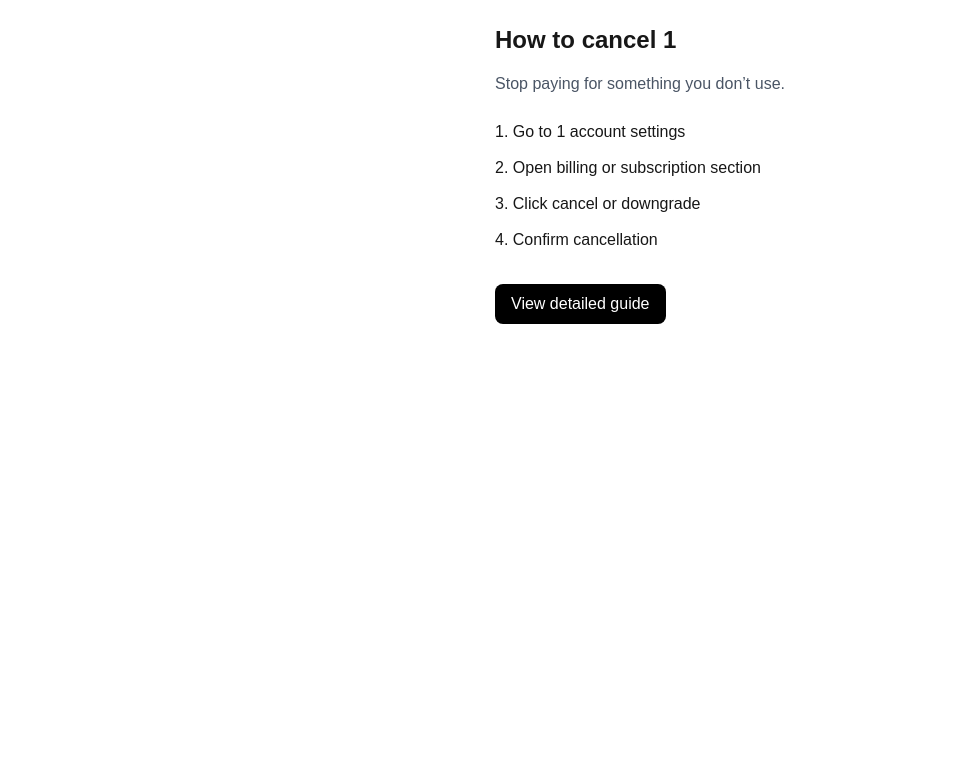
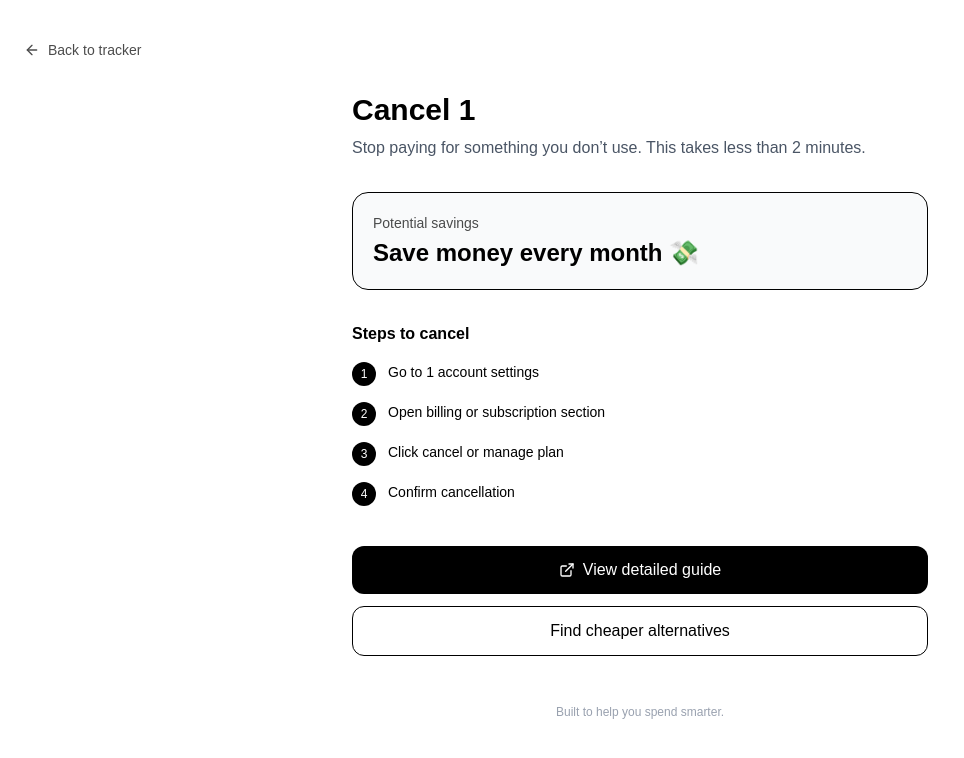
Before and after one commit to editzap/subscription-tracker, a Next.js app: page /cancel/1 in a window 1280 px wide. Shown: the top 758 px of the page, without its empty margins (0-964 px from the left). Built offline with nearby package versions, Linux system fonts and the light colour scheme.

Commit message:
premium cancel page UI

```diff
--- a/app/cancel/[service]/page.tsx
+++ b/app/cancel/[service]/page.tsx
@@ -1,29 +1,95 @@
 "use client";
 
+import { useRouter } from "next/navigation";
+import { ArrowLeft, ExternalLink } from "lucide-react";
+import { motion } from "framer-motion";
+
 export default function CancelPage({ params }: any) {
+  const router = useRouter();
   const service = params.service;
 
-  const formatted =
-    service.charAt(0).toUpperCase() + service.slice(1);
+  // Format name
+  const formatted = service
+    .replace(/-/g, " ")
+    .replace(/\b\w/g, (c: string) => c.toUpperCase());
 
   return (
-    <div className="min-h-screen p-6 max-w-xl mx-auto">
+    <div className="min-h-screen bg-white text-black px-6 py-10">
 
-      <h1 className="text-2xl font-bold mb-4">
-        How to cancel {formatted}
+      {/* Back */}
+      <button
+        onClick={() => router.push("/tracker")}
+        className="flex items-center gap-2 text-sm mb-8 opacity-70 hover:opacity-100 transition"
+      >
+        <ArrowLeft size={16} />
+        Back to tracker
+      </button>
+
+      <div className="max-w-xl mx-auto">
+
+        {/* Header */}
+        <motion.div
+          initial={{ opacity: 0, y: 20 }}
+          animate={{ opacity: 1, y: 0 }}
+          className="mb-8"
+        >
+          <h1 className="text-3xl font-bold mb-2">
+            Cancel {formatted}
           </h1>
 
-      <p className="mb-6 text-gray-600">
+          <p className="text-gray-600">
             Stop paying for something you don’t use.
+            This takes less than 2 minutes.
           </p>
+        </motion.div>
 
-      <div className="space-y-3 mb-8">
-        <p>1. Go to {formatted} account settings</p>
-        <p>2. Open billing or subscription section</p>
-        <p>3. Click cancel or downgrade</p>
-        <p>4. Confirm cancellation</p>
+        {/* Highlight Card */}
+        <motion.div
+          initial={{ opacity: 0 }}
+          animate={{ opacity: 1 }}
+          className="p-5 rounded-2xl border mb-8 bg-gray-50"
+        >
+          <p className="text-sm opacity-70 mb-1">
+            Potential savings
+          </p>
+          <p className="text-2xl font-semibold">
+            Save money every month 💸
+          </p>
+        </motion.div>
+
+        {/* Steps */}
+        <motion.div
+          initial={{ opacity: 0, y: 10 }}
+          animate={{ opacity: 1, y: 0 }}
+          className="mb-10"
+        >
+          <h2 className="font-semibold mb-4">
+            Steps to cancel
+          </h2>
+
+          <div className="space-y-4 text-sm">
+            {[
+              `Go to ${formatted} account settings`,
+              "Open billing or subscription section",
+              "Click cancel or manage plan",
+              "Confirm cancellation",
+            ].map((step, i) => (
+              <div key={i} className="flex gap-3">
+                <div className="w-6 h-6 rounded-full bg-black text-white text-xs flex items-center justify-center">
+                  {i + 1}
                 </div>
+                <p>{step}</p>
+              </div>
+            ))}
+          </div>
+        </motion.div>
 
+        {/* Actions */}
+        <motion.div
+          initial={{ opacity: 0 }}
+          animate={{ opacity: 1 }}
+          className="flex flex-col gap-3"
+        >
           <button
             onClick={() =>
               window.open(
@@ -31,11 +97,28 @@ export default function CancelPage({ params }: any) {
                 "_blank"
               )
             }
-        className="bg-black text-white px-4 py-2 rounded-lg"
+            className="flex items-center justify-center gap-2 bg-black text-white py-3 rounded-xl hover:scale-[1.02] transition"
           >
+            <ExternalLink size={16} />
             View detailed guide
           </button>
 
+          <button
+            onClick={() =>
+              alert("Coming soon: better alternatives")
+            }
+            className="border py-3 rounded-xl hover:bg-gray-100 transition"
+          >
+            Find cheaper alternatives
+          </button>
+        </motion.div>
+
+        {/* Footer */}
+        <div className="mt-12 text-xs text-gray-400 text-center">
+          Built to help you spend smarter.
+        </div>
+
+      </div>
     </div>
   );
 }
```
Lines whose indentation alone changed are shown as unchanged.
